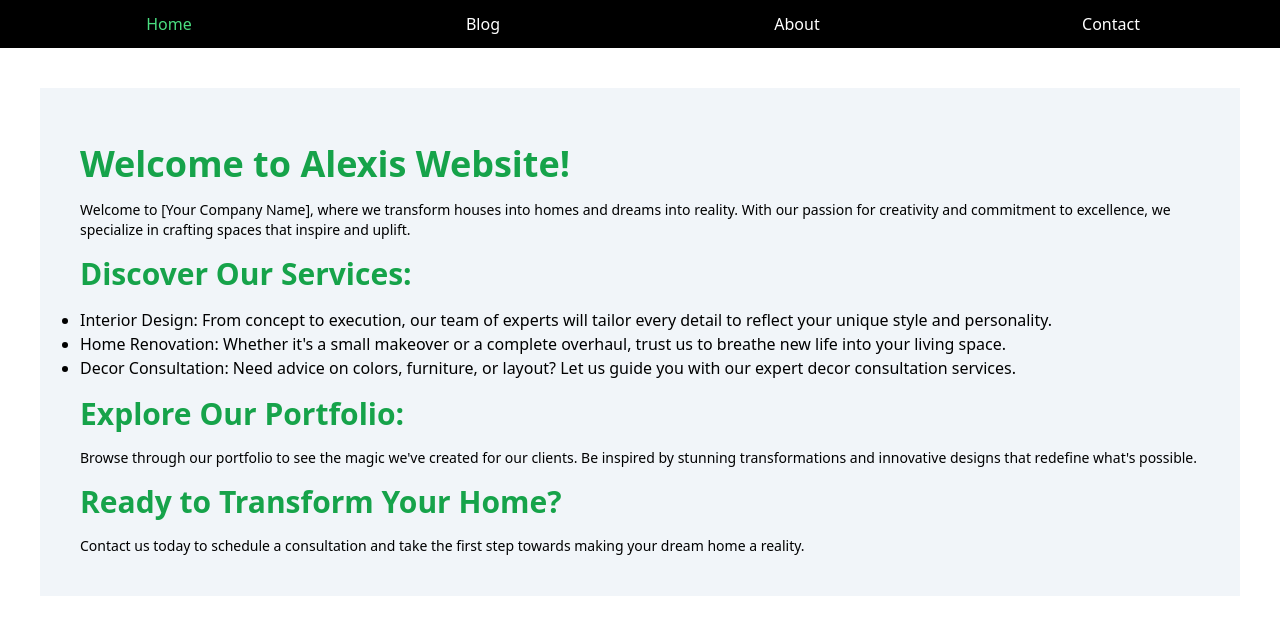
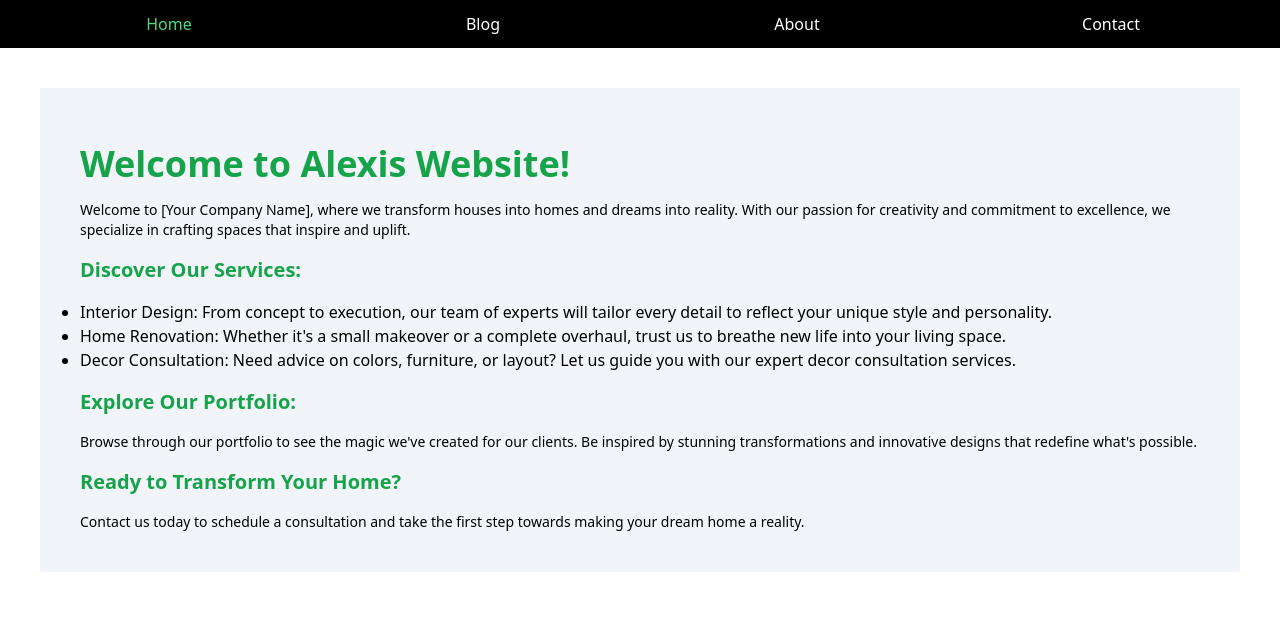
Before and after one commit to Mark-Alexis-Posadas/react-hooks-exercises, a React (Vite) app: page / in a window 1280 px wide. Shown: the top 634 px of the page. Built offline with nearby package versions, Linux system fonts and the light colour scheme.

Commit message:
fix tab navigation subtitle size

```diff
--- a/src/UseState/TabNavigation.jsx
+++ b/src/UseState/TabNavigation.jsx
@@ -56,7 +56,7 @@ export default function TabNavigation() {
                 that inspire and uplift.
               </p>
 
-              <h2 className="font-bold text-green-600 my-4 text-3xl">
+              <h2 className="font-bold text-green-600 my-4 text-xl">
                 Discover Our Services:
               </h2>
               <ul className="list-disc">
@@ -75,7 +75,7 @@ export default function TabNavigation() {
                   services.
                 </li>
               </ul>
-              <h2 className="font-bold text-green-600 my-4 text-3xl">
+              <h2 className="font-bold text-green-600 my-4 text-xl">
                 Explore Our Portfolio:
               </h2>
               <p className="text-sm">
@@ -84,7 +84,7 @@ export default function TabNavigation() {
                 innovative designs that redefine what's possible.
               </p>
 
-              <h2 className="font-bold text-green-600 my-4 text-3xl">
+              <h2 className="font-bold text-green-600 my-4 text-xl">
                 Ready to Transform Your Home?
               </h2>
               <p className="text-sm">
@@ -105,7 +105,7 @@ export default function TabNavigation() {
                 the beauty of home living.
               </p>
 
-              <h2 className="font-bold text-green-600 my-4 text-3xl">
+              <h2 className="font-bold text-green-600 my-4 text-xl">
                 Recent Posts:
               </h2>
               <ul className="list-disc">
@@ -116,7 +116,7 @@ export default function TabNavigation() {
                   Inspiring Home Renovation Before and After Transformations
                 </li>
               </ul>
-              <h2 className="font-bold text-green-600 my-4 text-3xl">
+              <h2 className="font-bold text-green-600 my-4 text-xl">
                 Explore More:
               </h2>
               <p className="text-sm">
@@ -138,7 +138,7 @@ export default function TabNavigation() {
                 lifestyle.
               </p>
 
-              <h2 className="font-bold text-green-600 my-4 text-3xl">
+              <h2 className="font-bold text-green-600 my-4 text-xl">
                 Our Values:
               </h2>
               <ul className="list-disc">
@@ -160,7 +160,7 @@ export default function TabNavigation() {
                   on quality. Your satisfaction is our top priority.
                 </li>
               </ul>
-              <h2 className="font-bold text-green-600 my-4 text-3xl">
+              <h2 className="font-bold text-green-600 my-4 text-xl">
                 Meet Our Team:
               </h2>
               <p className="text-sm">
@@ -181,7 +181,7 @@ export default function TabNavigation() {
                 consultation or get more information about our services.
               </p>
 
-              <h2 className="font-bold text-green-600 my-4 text-3xl">
+              <h2 className="font-bold text-green-600 my-4 text-xl">
                 Contact Information:
               </h2>
               <ul className="list-disc">
```
